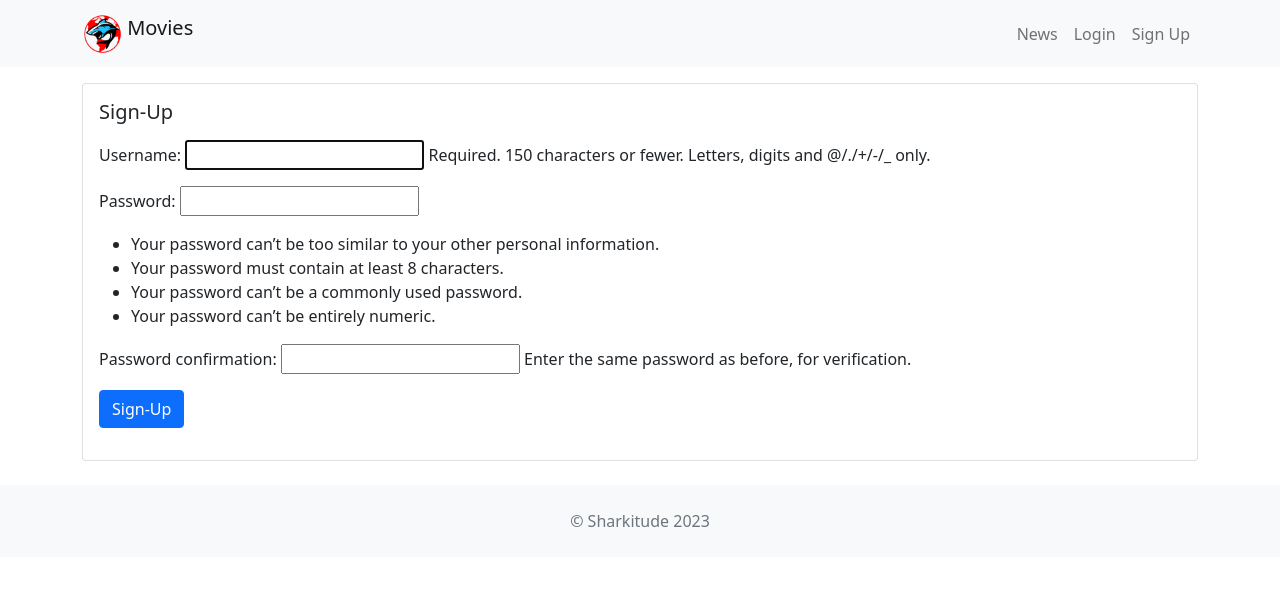
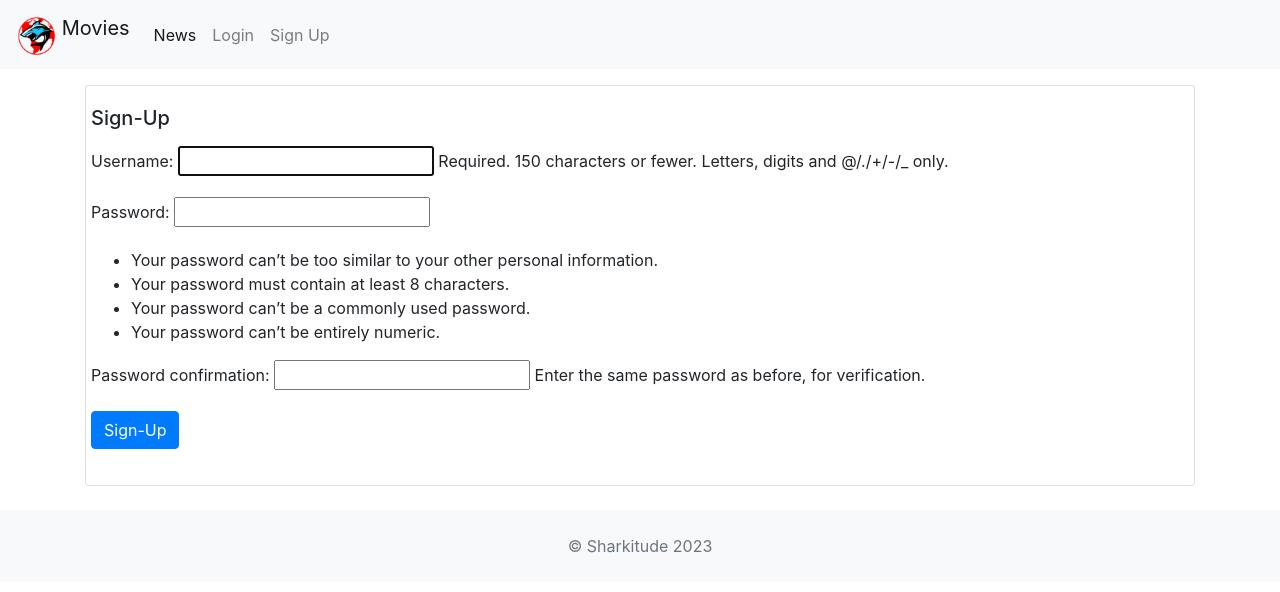
Before and after one commit to prithvirajan3194/moviereviews, a Django app: page /accounts/signupaccount in a window 1280 px wide. Shown: the top 592 px of the page. Run offline with Django 3.2, Linux system fonts and the light colour scheme.

Commit message:
base.html

```diff
--- a/moviereviews/templates/base.html
+++ b/moviereviews/templates/base.html
@@ -1,25 +1,37 @@
 <head>
-<link href="https://cdn.jsdelivr.net/npm/bootstrap@5.1.1/dist/css/bootstrap.min.css" rel="stylesheet" crossorigin="anonymous" />
-<script src="https://cdn.jsdelivr.net/npm/bootstrap@5.1.1/dist/js/bootstrap.bundle.min.js" crossorigin="anonymous"></script>
+    <link rel="stylesheet" href="https://cdn.jsdelivr.net/npm/bootstrap@4.6.2/dist/css/bootstrap.min.css" integrity="sha384-xOolHFLEh07PJGoPkLv1IbcEPTNtaed2xpHsD9ESMhqIYd0nLMwNLD69Npy4HI+N" crossorigin="anonymous">
+
+    <script src="https://cdn.jsdelivr.net/npm/jquery@3.5.1/dist/jquery.slim.min.js" integrity="sha384-DfXdz2htPH0lsSSs5nCTpuj/zy4C+OGpamoFVy38MVBnE+IbbVYUew+OrCXaRkfj" crossorigin="anonymous"></script>
+    <script src="https://cdn.jsdelivr.net/npm/bootstrap@4.6.2/dist/js/bootstrap.bundle.min.js" integrity="sha384-Fy6S3B9q64WdZWQUiU+q4/2Lc9npb8tCaSX9FK7E8HnRr0Jz8D6OP9dO5Vg3Q9ct" crossorigin="anonymous"></script>
 </head>
+
 <nav class="navbar navbar-expand-lg navbar-light bg-light mb-3">
-<div class="container">
     <a class="navbar-brand" href="{% url 'home' %}">
     {% load static %}
     <img src="{% static 'images/sharkitude.png' %}" alt="" width="40" height="40" class="d-inline-block align-text-top" />
         Movies</a>
-    <button class="navbar-toggler" type="button" data-bs-toggle="collapse" data-bstarget="#navbarNavAltMarkup" aria-controls="navbarNavAltMarkup" aria-expanded="false" aria-label="Toggle navigation">
+        <button class="navbar-toggler" type="button" data-toggle="collapse" data-target="#navbarSupportedContent" aria-controls="navbarSupportedContent" aria-expanded="false" aria-label="Toggle navigation">
             <span class="navbar-toggler-icon"></span>
         </button>
-<div class="collapse navbar-collapse" id="navbarNavAltMarkup">
-    <div class="navbar-nav ms-auto">
-    <a class="nav-link" href="{% url 'news' %}">News</a>
+
+    <div class="collapse navbar-collapse" id="navbarSupportedContent">
+        <ul class="navbar-nav ms-auto">
+            <li class="nav-item active">
+            <a class="nav-link" href="{% url 'news' %}">News </a>
+            </li>
             {% if user.is_authenticated %}
-        <a class="nav-link" href="{% url 'logoutaccount' %}">Logout({{user.username}}) </a>
+                <li class="nav-item">
+                <a class="nav-link" href="{% url 'logoutaccount' %}">Logout({{user.username}})</a>
+                </li>
             {% else %}
+                <li class="nav-item">
                 <a class="nav-link" href="{% url 'loginaccount' %}">Login</a>
+                </li>
+                <li class="nav-item">
                 <a class="nav-link" href="{% url 'signupaccount' %}">Sign Up</a>
+                </li>
             {% endif %}
+        </ul>
     </div>
 </div>
 </div>
```
Lines whose indentation alone changed are shown as unchanged.
